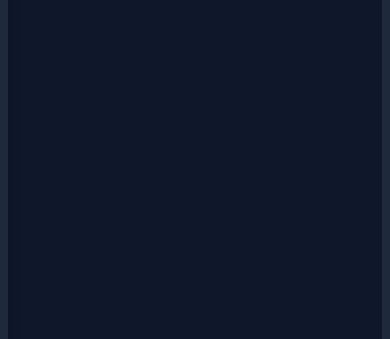
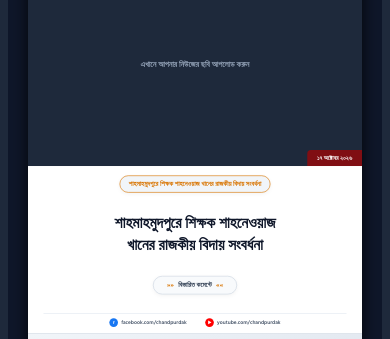
Before and after one commit to JagrotoBangla/chandpur-dak-photocard, a plain HTML site: page index.html in a window 390 px wide. Shown: the part 1661-2000 px from the top of the page. Drawn offline with nearby package versions, Linux system fonts and the light colour scheme; a web font is replaced by a local one.

Commit message:
Improve mobile responsiveness and update title
Updated title and improved mobile responsiveness in the layout. Enhanced the content section and adjusted scaling functions for better preview.

```diff
--- a/index.html
+++ b/index.html
@@ -3,7 +3,7 @@
 <head>
 <meta charset="UTF-8">
 <meta name="viewport" content="width=device-width, initial-scale=1.0">
-<title>Chandpur Dak - Responsive Photocard Studio</title>
+<title>Chandpur Dak - Fully Responsive Photocard Studio</title>
 <style>
 @import url('https://fonts.googleapis.com/css2?family=Hind+Siliguri:wght@400;500;600;700&display=swap');
 @import url('https://fonts.maateen.com/kalpurush/font.css');
@@ -49,23 +49,28 @@ button:hover{opacity:0.9;transform:translateY(-2px)}
 .dark{background:#0f172a;color:#fff}
 .danger{background:#ef4444;color:#fff}
 
-/* প্রিভিউ স্টেজ রেসপনসিভ रैপার */
-#stageWrap{background:#0f172a;border-radius:16px;padding:15px;overflow:hidden;display:flex;justify-content:center;align-items:center;width:100%;}
+/* মোবাইল রেসপনসিভ প্রিভিউ বক্স */
+#stageWrap{background:#0f172a;border-radius:16px;padding:20px;display:flex;justify-content:center;align-items:center;width:100%;overflow:hidden;}
 
-/* ফটোকার্ড স্কেলিং রুটিন (মোবাইলে স্ক্রিন অনুযায়ী ছোট দেখাবে কিন্তু ডাউনলোড মূলে ঠিক ১০৮০ থাকবে) */
-.card-scaler {
+.preview-container {
+  width: 100%;
+  max-width: 540px; /* মোবাইলে প্রিভিউ সুন্দর দেখানোর জন্য অর্ধেক সাইজ */
+  aspect-ratio: 1080 / 1350;
+  position: relative;
+}
+
+/* ফটোকার্ড মূল ডিজাইন (১০৮০ × ১৩৫০ ফিক্সড) */
+.card{
   width: 1080px;
   height: 1350px;
+  position: absolute;
+  top: 0;
+  left: 0;
   transform-origin: top left;
+  background: #ffffff !important;
+  overflow: hidden;
+  box-shadow: 0 25px 50px rgba(0,0,0,0.8);
 }
-
-.card-container {
-  width: 1080px;
-  height: 1350px;
-}
-
-/* ফটোকার্ড মূল ডিজাইন (১০৮০ × ১৩৫০) */
-.card{width:1080px;height:1350px;position:relative;overflow:hidden;background:var(--bg-card);box-shadow:0 25px 50px rgba(0,0,0,0.8)}
 
 /* ছবি সেকশন (৬৬০px) */
 .photoSection{position:absolute;top:0;left:0;right:0;height:660px;background:#111;overflow:hidden}
@@ -85,7 +90,7 @@ button:hover{opacity:0.9;transform:translateY(-2px)}
 .dateBadge{position:absolute;right:0;bottom:0;z-index:5;background:#800e13;color:#fff;padding:10px 32px;font-size:20px;font-weight:700;border-top-left-radius:12px}
 
 /* কনটেন্ট সেকশন */
-.contentSection{position:absolute;top:660px;left:0;right:0;bottom:150px;background:var(--bg-card);display:flex;flex-direction:column;align-items:center;justify-content:space-between;padding:30px 50px 20px 50px;text-align:center}
+.contentSection{position:absolute;top:660px;left:0;right:0;bottom:150px;background:#ffffff;display:flex;flex-direction:column;align-items:center;justify-content:space-between;padding:30px 50px 20px 50px;text-align:center}
 
 /* সাব-হেডিং পিল */
 .subHeadline{display:inline-block;background:#f1f5f9;color:var(--accent);padding:8px 28px;border-radius:50px;font-size:22px;font-weight:700;border:2px solid var(--accent);box-shadow:0 4px 15px rgba(0,0,0,0.05)}
@@ -110,7 +115,6 @@ button:hover{opacity:0.9;transform:translateY(-2px)}
 .adBannerSection img{width:1080px;height:150px;object-fit:cover;display:none}
 .adPlaceholder{width:100%;height:100%;display:flex;align-items:center;justify-content:center;background:linear-gradient(135deg,#f1f5f9,#e2e8f0);color:#64748b;font-size:20px;font-weight:700;letter-spacing:1px}
 
-/* মিডিয়া কুয়েরি: ট্যাবলেট ও মোবাইল স্ক্রিনের জন্য */
 @media(max-width:1100px){
   .grid{grid-template-columns:repeat(2,1fr)}
 }
@@ -128,7 +132,7 @@ button:hover{opacity:0.9;transform:translateY(-2px)}
 <div class="app">
   <div class="panel">
     <h1>Chandpur Dak - Responsive Studio</h1>
-    <p class="lead">মোবাইল এবং কম্পিউটার উভয় ডিভাইসেই সহজে ব্যবহারযোগ্য ফটোকার্ড জেনারেটর।</p>
+    <p class="lead">মোবাইল এবং কম্পিউটার উভয় ডিভাইসেই নিখুঁতভাবে কাজ করার জন্য আপডেট করা হয়েছে।</p>
 
     <div class="grid">
       <div class="field"><label>নিউজের ছবি</label><input id="photoInput" type="file" accept="image/*"></div>
@@ -162,8 +166,7 @@ button:hover{opacity:0.9;transform:translateY(-2px)}
   </div>
 
   <div id="stageWrap">
-    <div class="card-scaler" id="cardScaler">
-      <div class="card-container">
+    <div class="preview-container" id="previewContainer">
       <div id="card" class="card">
         <div class="photoSection">
           <div id="photoTag" class="photoTag">
@@ -209,33 +212,25 @@ button:hover{opacity:0.9;transform:translateY(-2px)}
     </div>
   </div>
 </div>
-</div>
 
 <script src="https://cdnjs.cloudflare.com/ajax/libs/html2canvas/1.4.1/html2canvas.min.js"></script>
 <script>
 const $ = id => document.getElementById(id);
 const rootStyle = document.documentElement.style;
 
-// অটো রেসপনসিভ প্রিভিউ স্কেলিং ফাংশন
-function resizeCardPreview() {
-  const stageWrap = $('stageWrap');
-  const cardScaler = $('cardScaler');
-  const availableWidth = stageWrap.clientWidth - 30;
-  const scale = availableWidth / 1080;
-  if(scale < 1) {
-    cardScaler.style.transform = `scale(${scale})`;
-    cardScaler.style.height = `${1350 * scale}px`;
-    stageWrap.style.height = `${(1350 * scale) + 30}px`;
-  } else {
-    cardScaler.style.transform = 'scale(1)';
-    cardScaler.style.height = '1350px';
-    stageWrap.style.height = '1380px';
-  }
+function updateCardScale() {
+  const container = $('previewContainer');
+  const card = $('card');
+  const currentWidth = container.clientWidth;
+  const scale = currentWidth / 1080;
+  card.style.transform = `scale(${scale})`;
+  container.style.height = `${1350 * scale}px`;
 }
 
-window.addEventListener('resize', resizeCardPreview);
+window.addEventListener('resize', updateCardScale);
+
 window.addEventListener('DOMContentLoaded', () => {
-  resizeCardPreview();
+  updateCardScale();
   const autoDate = getFormattedDate();
   $('dateInput').value = autoDate;
   $('dateBadge').innerText = autoDate;
@@ -319,11 +314,19 @@ function resetCard(){
 
 function downloadCard(type){
   const card = $('card');
-  html2canvas(card, {scale: 2, useCORS: true}).then(canvas => {
+  // কালো ডিসপ্লে সমস্যা এড়াতে স্কেল রিসেট ও ব্যাকগ্রাউন্ড ফিক্সড রেখে রেন্ডার করা হচ্ছে
+  const originalTransform = card.style.transform;
+  card.style.transform = 'scale(1)';
+
+  html2canvas(card, {scale: 2, useCORS: true, backgroundColor: '#ffffff'}).then(canvas => {
+    card.style.transform = originalTransform;
     const link = document.createElement('a');
     link.download = `chandpurdak-photocard.${type}`;
     link.href = canvas.toDataURL(`image/${type === 'jpg' ? 'jpeg' : 'png'}`, 1.0);
     link.click();
+  }).catch(err => {
+    card.style.transform = originalTransform;
+    console.error(err);
   });
 }
 </script>
```
Lines whose indentation alone changed are shown as unchanged.
